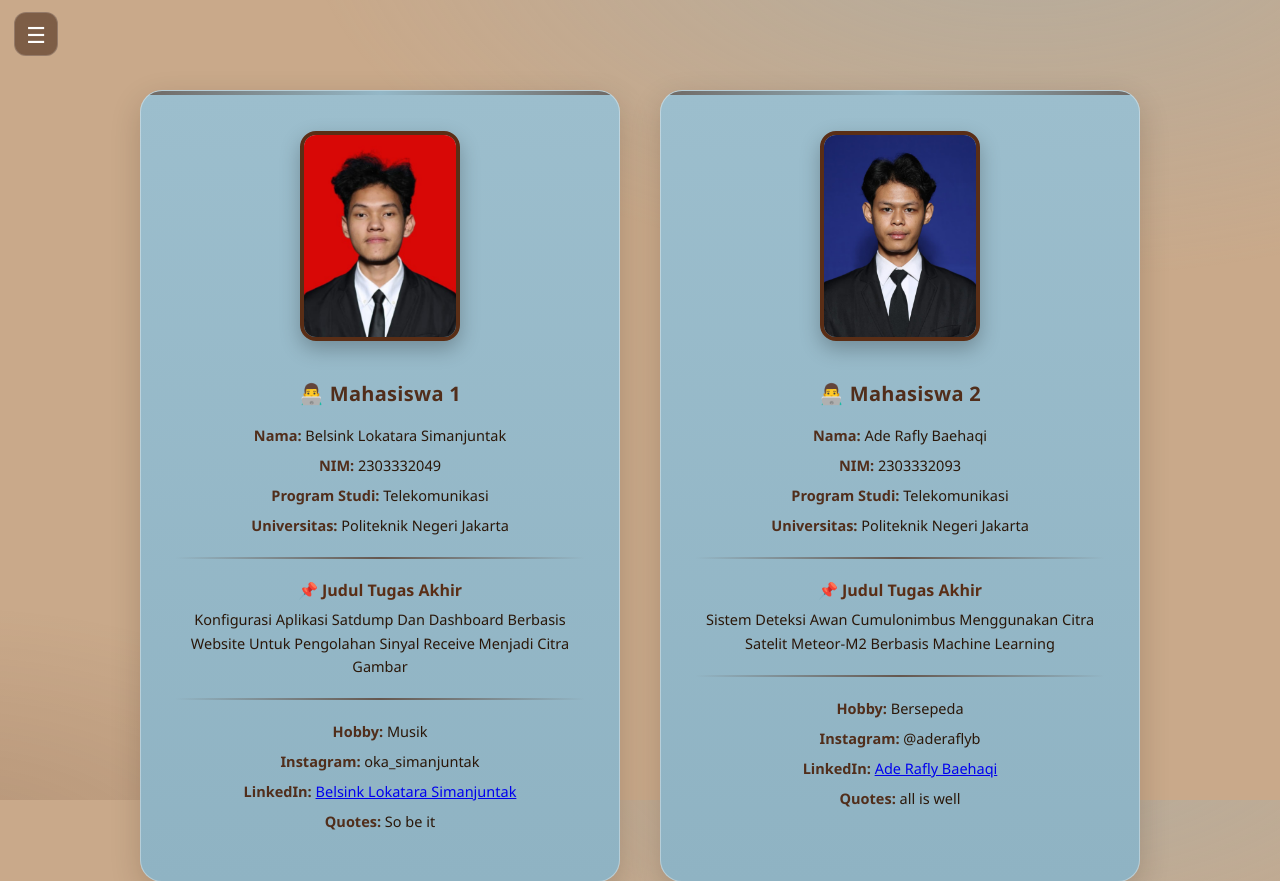
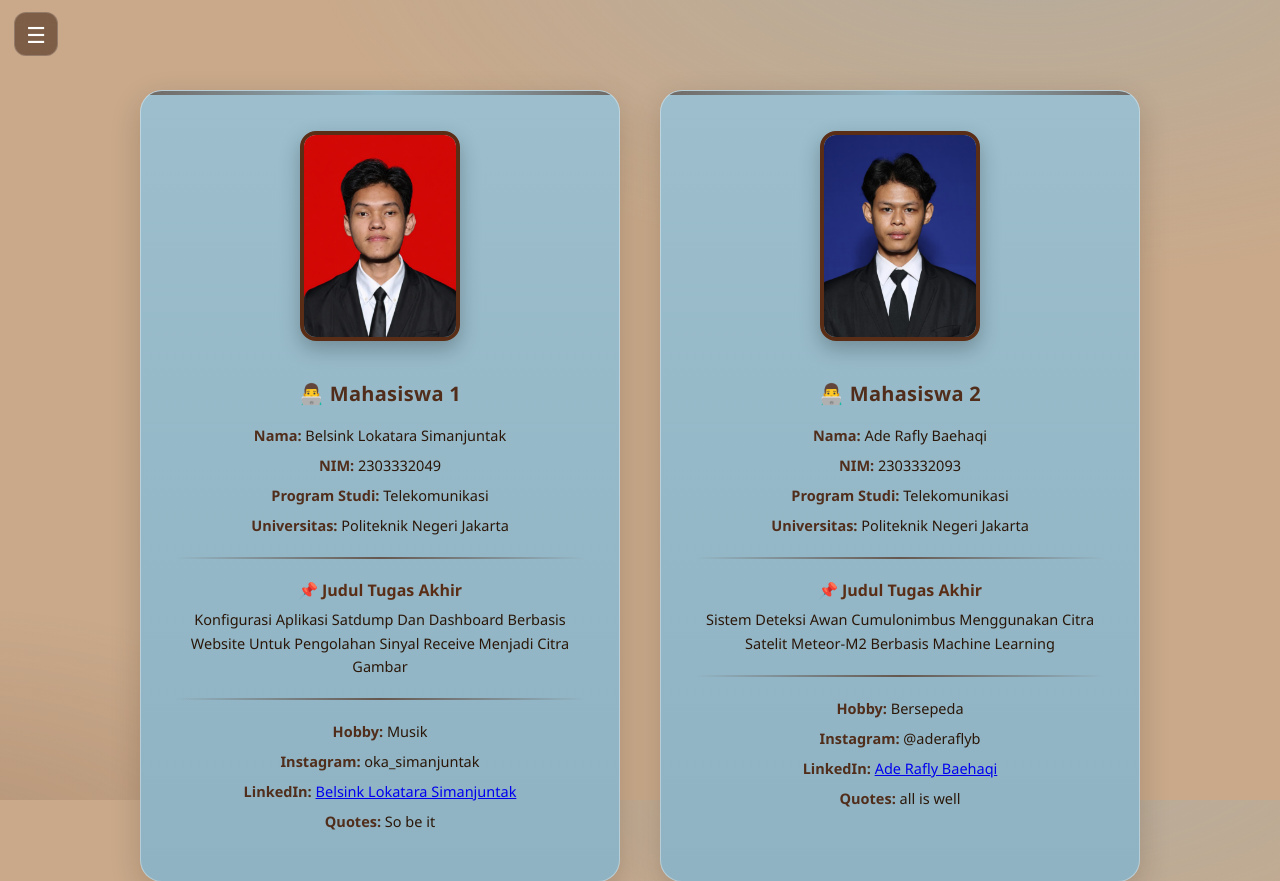
Before and after one commit to belsinkoka/meteorM2-Cloud-Monitoring, a Flask app: page /about in a window 1280 px wide. Shown: the top 881 px of the page. Run offline with Flask 3, Linux system fonts and the light colour scheme; the visitor is signed in with stand-in values (Sample User, id 1).

Commit message:
ganti profil oka

```diff
--- a/templates/about.html
+++ b/templates/about.html
@@ -29,7 +29,7 @@
 
         <!-- PROFIL OKA -->
         <div class="about-card">
-            <img src="{{ url_for('static', filename='images/profiloka.jpeg') }}" class="profile-img">
+            <img src="{{ url_for('static', filename='images/profiloka.png') }}" class="profile-img">
 
             <h2>👨‍💻 Mahasiswa 1</h2>
 
```
Also changed, not shown: static/images/profiloka.jpeg (deleted), static/images/profiloka.png (added).
